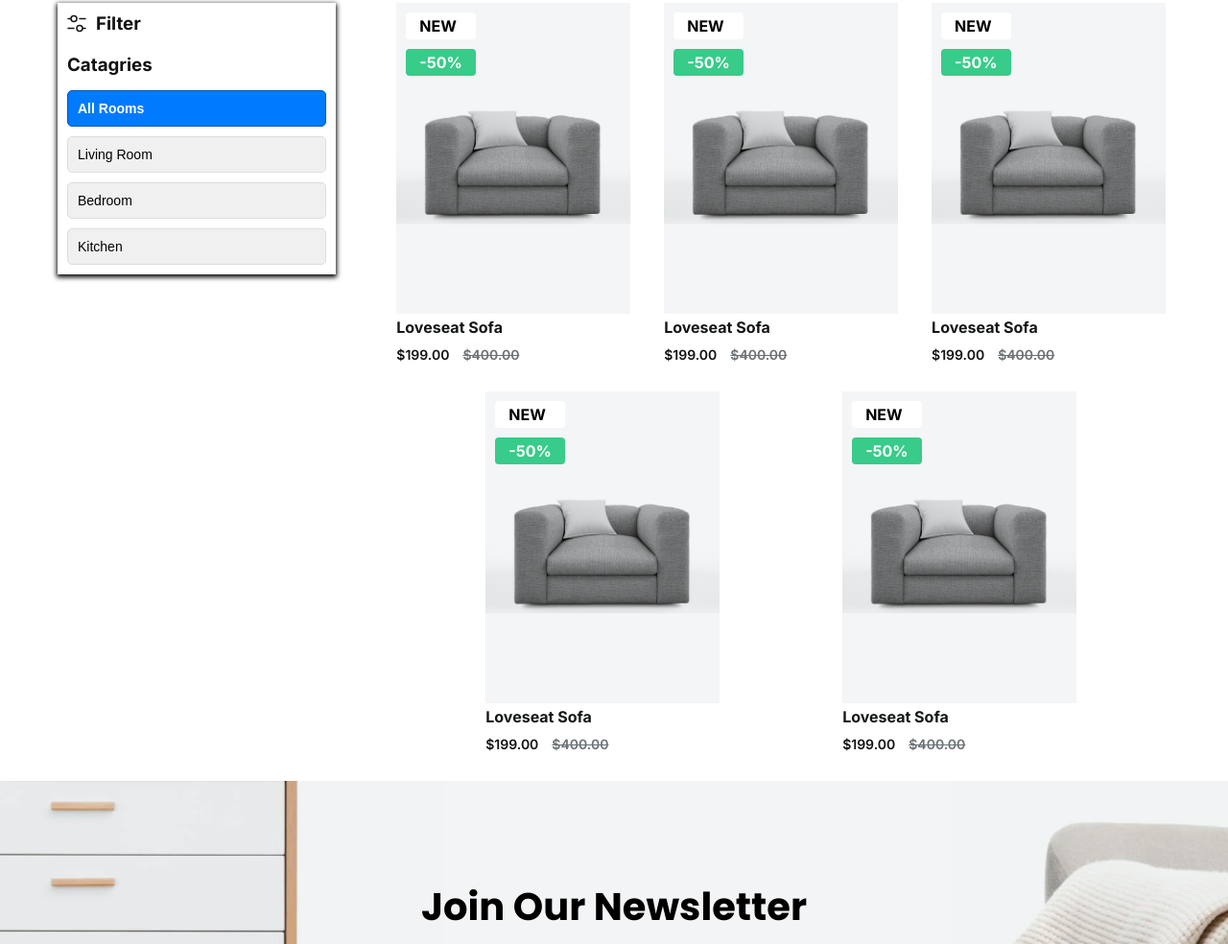
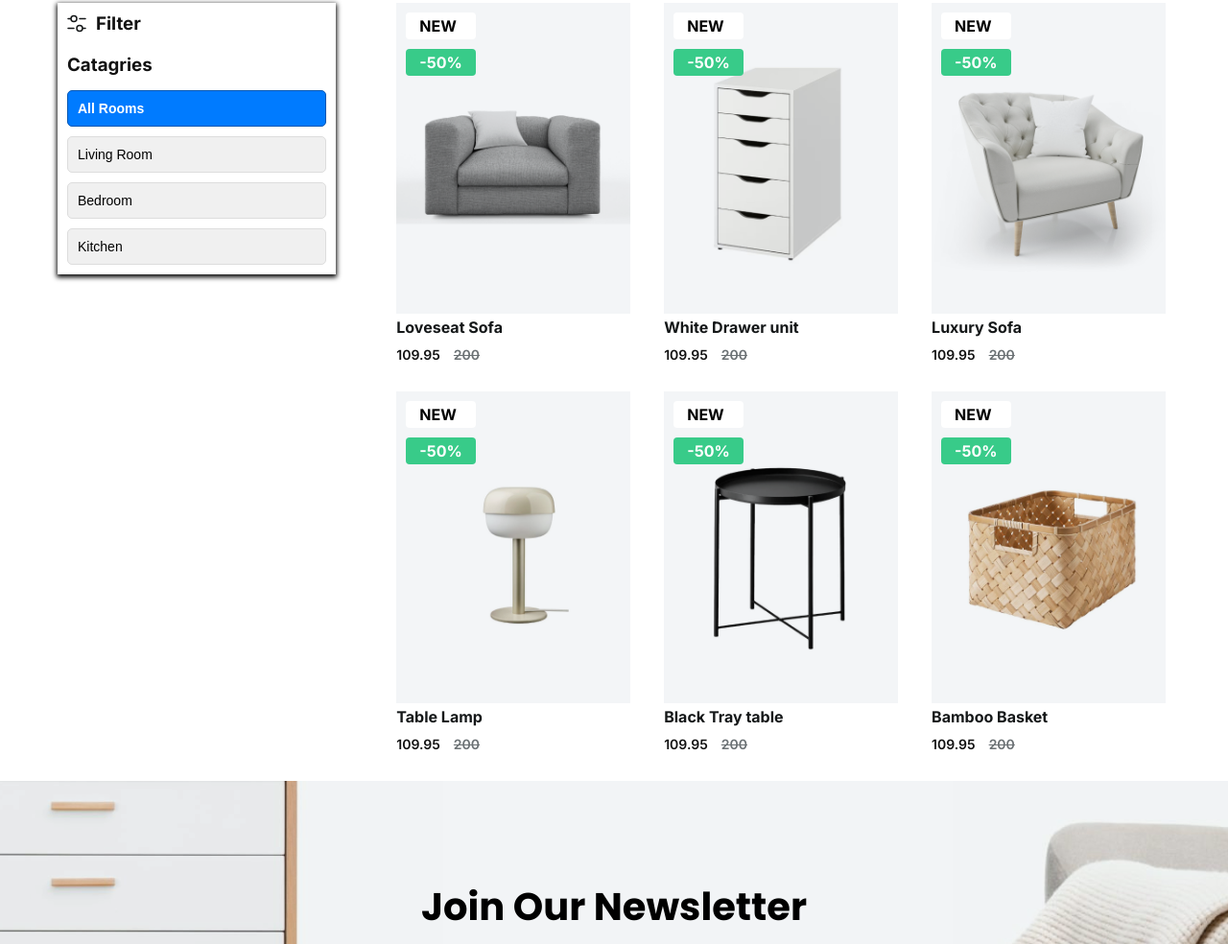
Before and after one commit to abdfahmawe/Elegant, a plain HTML site: page index.html in a window 1280 px wide. Shown: the part 508-1492 px from the top of the page at 96% size. Drawn offline with Linux system fonts and the light colour scheme.

Commit message:
add the js to make the button control what will display

```diff
--- a/assets/javascript/main.js
+++ b/assets/javascript/main.js
@@ -1,15 +1,93 @@
 let product = {
   id: 1,
-  title: "Fjallraven - Foldsack No. 1 Backpack, Fits 15 Laptops",
-  price: 109.95,
-  description:
-    "Your perfect pack for everyday use and walks in the forest. Stash your laptop (up to 15 inches) in the padded sleeve, your everyday",
-  category: "men's clothing",
-  image: "https://fakestoreapi.com/img/81fPKd-2AYL._AC_SL1500_.jpg",
-  rating: {
-    rate: 3.9,
-    count: 120,
-  },
+  title: "Loveseat Sofa",
+  newprice: 109.95,
+  previousPrice: 200.0,
+  img: "assets/images/Product/Item/Loveseat Sofa.png",
+  Category: "Living Room",
 };
+let product2 = {
+  id: 2,
+  title: "White Drawer unit",
+  newprice: 109.95,
+  previousPrice: 200.0,
+  img: "assets/images/Product/Item/WhiteDrawerunit.png",
+  Category: "Bedroom",
+};
+let product3 = {
+  id: 3,
+  title: "Luxury Sofa",
+  newprice: 109.95,
+  previousPrice: 200.0,
+  img: "assets/images/Product/Item/Luxury Sofa.png",
+  Category: "Living Room",
+};
+let product4 = {
+  id: 4,
+  title: "Table Lamp",
+  newprice: 109.95,
+  previousPrice: 200.0,
+  img: "assets/images/Product/Item/Table Lamp.png",
+  Category: "Living Room",
+};
+let product5 = {
+  id: 5,
+  title: "Black Tray table",
+  newprice: 109.95,
+  previousPrice: 200.0,
+  img: "assets/images/Product/Item/Black Tray table.png",
+  Category: "Bedroom",
+};
+let product6 = {
+  id: 6,
+  title: "Bamboo Basket",
+  newprice: 109.95,
+  previousPrice: 200.0,
+  img: "assets/images/Product/Item/Bamboo Basket.png",
+  Category: "Kitchen",
+};
+let products = [product, product2, product3, product4, product5, product6];
 
-console.log(product);
+function displayProduct(category) {
+  let filterdProducts = products;
+  if (category !== "All Rooms") {
+    filterdProducts = products.filter((item) => item.Category === category);
+  }
+  let data = ``;
+  for (let i = 0; i < filterdProducts.length; i++) {
+    data += `  <div class="product">
+                      <div class="img">
+                  <img
+                    src="${filterdProducts[i].img}"
+                    alt=""
+                  />
+                  <div class="img-info">
+                    <span class="white">NEW</span>
+                    <span class="discount">-50%</span>
+                  </div>
+                </div>
+                <div class="product-info">
+                  <h4>${filterdProducts[i].title}</h4>
+                  <div class="price">
+                    <span class="after">${filterdProducts[i].newprice}</span>
+                    <span class="before">${filterdProducts[i].previousPrice}</span>
+                  </div>
+                </div>
+                </div>
+    `;
+  }
+  document.querySelector(".category .Product-list").innerHTML = data;
+}
+window.onload = displayProduct("All Rooms");
+
+document.querySelectorAll(".types button").forEach((button) => {
+  button.addEventListener("click", function () {
+    document
+      .querySelectorAll(".types button")
+      .forEach((btn) => btn.classList.remove("selected"));
+    this.classList.add("selected");
+
+    let category = this.innerText;
+    displayProduct(category);
+  });
+});
--- a/index.html
+++ b/index.html
@@ -103,103 +103,7 @@
                 </div>
               </div>
             </div>
-            <div class="Product-list">
-              <div class="product">
-                <div class="img">
-                  <img
-                    src="assets/images/Product/Item/Loveseat Sofa.png"
-                    alt=""
-                  />
-                  <div class="img-info">
-                    <span class="white">NEW</span>
-                    <span class="discount">-50%</span>
-                  </div>
-                </div>
-                <div class="product-info">
-                  <h4>Loveseat Sofa</h4>
-                  <div class="price">
-                    <span class="after">$199.00</span>
-                    <span class="before">$400.00</span>
-                  </div>
-                </div>
-              </div>
-              <div class="product">
-                <div class="img">
-                  <img
-                    src="assets/images/Product/Item/Loveseat Sofa.png"
-                    alt=""
-                  />
-                  <div class="img-info">
-                    <span class="white">NEW</span>
-                    <span class="discount">-50%</span>
-                  </div>
-                </div>
-                <div class="product-info">
-                  <h4>Loveseat Sofa</h4>
-                  <div class="price">
-                    <span class="after">$199.00</span>
-                    <span class="before">$400.00</span>
-                  </div>
-                </div>
-              </div>
-              <div class="product">
-                <div class="img">
-                  <img
-                    src="assets/images/Product/Item/Loveseat Sofa.png"
-                    alt=""
-                  />
-                  <div class="img-info">
-                    <span class="white">NEW</span>
-                    <span class="discount">-50%</span>
-                  </div>
-                </div>
-                <div class="product-info">
-                  <h4>Loveseat Sofa</h4>
-                  <div class="price">
-                    <span class="after">$199.00</span>
-                    <span class="before">$400.00</span>
-                  </div>
-                </div>
-              </div>
-              <div class="product">
-                <div class="img">
-                  <img
-                    src="assets/images/Product/Item/Loveseat Sofa.png"
-                    alt=""
-                  />
-                  <div class="img-info">
-                    <span class="white">NEW</span>
-                    <span class="discount">-50%</span>
-                  </div>
-                </div>
-                <div class="product-info">
-                  <h4>Loveseat Sofa</h4>
-                  <div class="price">
-                    <span class="after">$199.00</span>
-                    <span class="before">$400.00</span>
-                  </div>
-                </div>
-              </div>
-              <div class="product">
-                <div class="img">
-                  <img
-                    src="assets/images/Product/Item/Loveseat Sofa.png"
-                    alt=""
-                  />
-                  <div class="img-info">
-                    <span class="white">NEW</span>
-                    <span class="discount">-50%</span>
-                  </div>
-                </div>
-                <div class="product-info">
-                  <h4>Loveseat Sofa</h4>
-                  <div class="price">
-                    <span class="after">$199.00</span>
-                    <span class="before">$400.00</span>
-                  </div>
-                </div>
-              </div>
-            </div>
+            <div class="Product-list"></div>
           </div>
         </div>
       </section>
```
Also changed, not shown: assets/images/Product/Item/Bamboo Basket.png (added), assets/images/Product/Item/WhiteDrawerunit.png (renamed from assets/images/Product/Item/White Drawer unit.png).
